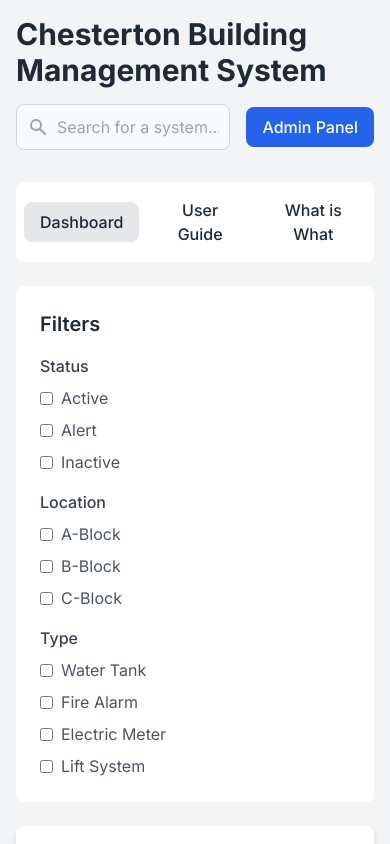
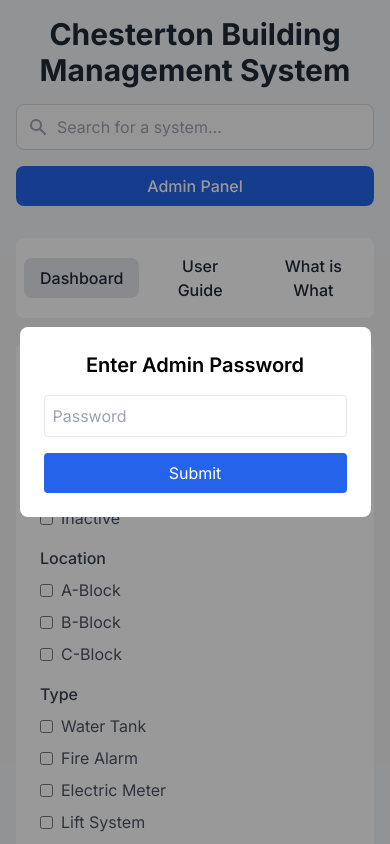
Before and after one commit to kauteetech/Chesterton-Building-Management-System, a plain HTML site: page index.html in a window 390 px wide. Shown: the top 844 px of the page. Drawn offline with nearby package versions, Linux system fonts and the light colour scheme.

Commit message:
Update index.html

```diff
--- a/index.html
+++ b/index.html
@@ -33,7 +33,7 @@
             color: #1f2937;
         }
 
-        /* Modal styling */
+        /* Modal styling - now using Tailwind for centering */
         .modal {
             display: none;
             position: fixed;
@@ -42,19 +42,24 @@
             top: 0;
             width: 100%;
             height: 100%;
-            overflow: auto;
             background-color: rgba(0, 0, 0, 0.4);
+            /* Centering with flexbox */
+            display: flex;
+            justify-content: center;
+            align-items: center;
         }
 
         .modal-content {
             background-color: #fff;
-            margin: 15% auto;
-            padding: 20px;
+            padding: 24px; /* Adjusted padding */
             border-radius: 8px;
             width: 90%;
             max-width: 400px;
             text-align: center;
+            /* Flexbox makes the content block-level inside the centered container */
+            display: block;
         }
+
     </style>
 </head>
 <body class="p-4 md:p-8">
@@ -62,8 +67,8 @@
     <div class="max-w-7xl mx-auto">
         <!-- Header -->
         <header class="flex flex-col md:flex-row items-center justify-between mb-8">
-            <h1 class="text-3xl font-bold text-gray-800 mb-4 md:mb-0">Chesterton Building Management System</h1>
-            <div class="flex items-center gap-4 w-full md:w-fit">
+            <h1 class="text-3xl font-bold text-gray-800 mb-4 md:mb-0 text-center md:text-left">Chesterton Building Management System</h1>
+            <div class="flex flex-col sm:flex-row items-center gap-4 w-full md:w-fit">
                 <!-- Search Bar -->
                 <div class="relative w-full">
                     <div class="absolute inset-y-0 left-0 flex items-center pl-3 pointer-events-none">
@@ -74,7 +79,7 @@
                     <input type="text" id="search-input" class="block w-full p-2.5 pl-10 text-gray-900 border border-gray-300 rounded-lg bg-gray-50 focus:ring-blue-500 focus:border-blue-500" placeholder="Search for a system...">
                 </div>
                 <!-- Admin Panel Toggle Button -->
-                <button id="toggle-admin-btn" class="bg-blue-600 hover:bg-blue-700 text-white font-medium py-2 px-4 rounded-lg transition-colors duration-200 whitespace-nowrap">
+                <button id="toggle-admin-btn" class="w-full sm:w-auto bg-blue-600 hover:bg-blue-700 text-white font-medium py-2 px-4 rounded-lg transition-colors duration-200 whitespace-nowrap">
                     Admin Panel
                 </button>
             </div>
@@ -143,11 +148,11 @@
 
         <!-- Tab Content Containers -->
         <div id="tab-dashboard-content">
-            <!-- Main Content -->
+            <!-- Main Content Grid - Responsive layout -->
             <main class="grid grid-cols-1 md:grid-cols-4 gap-6">
 
-                <!-- Filters Section -->
-                <aside class="col-span-1 bg-white p-6 rounded-lg h-fit sticky top-8">
+                <!-- Filters Section (first on mobile, first column on desktop) -->
+                <aside class="col-span-1 bg-white p-6 rounded-lg">
                     <h2 class="text-xl font-semibold text-gray-800 mb-4">Filters</h2>
                     <div class="space-y-4">
                         <!-- Status Filter -->
@@ -344,7 +349,7 @@
             const container = document.getElementById('dashboard-container');
             container.innerHTML = '';
             if (filteredSystems.length === 0) {
-                container.innerHTML = '<div class="col-span-3 text-center text-gray-500 mt-8">No systems match your criteria.</div>';
+                container.innerHTML = '<div class="col-span-1 md:col-span-3 text-center text-gray-500 mt-8">No systems match your criteria.</div>';
                 return;
             }
 
@@ -450,7 +455,7 @@
             if (isAdminLoggedIn) {
                 hideAdminPanel();
             } else {
-                document.getElementById('password-modal').style.display = 'block';
+                document.getElementById('password-modal').style.display = 'flex'; // Use flex for centering
             }
         }
 
```
